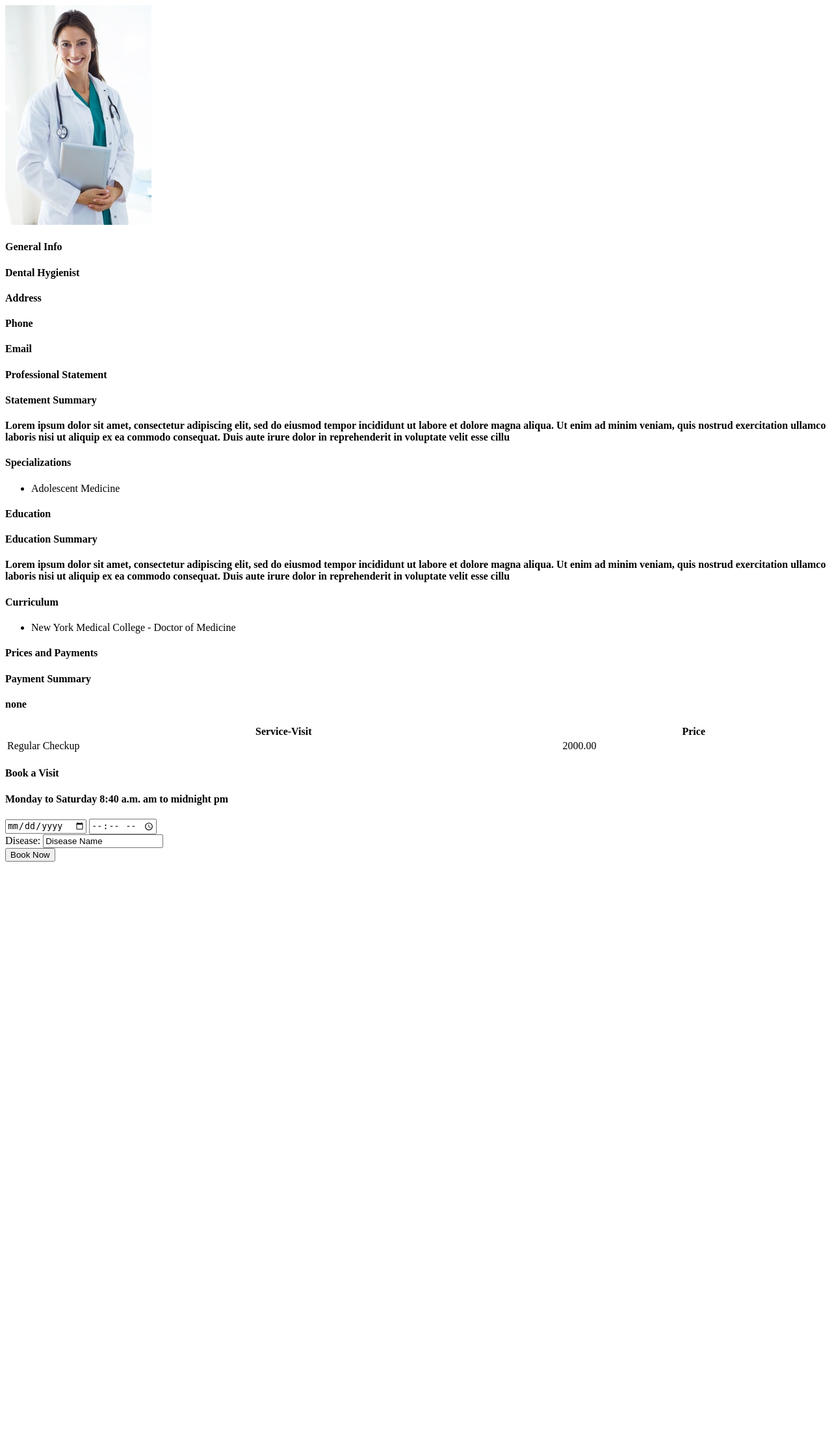
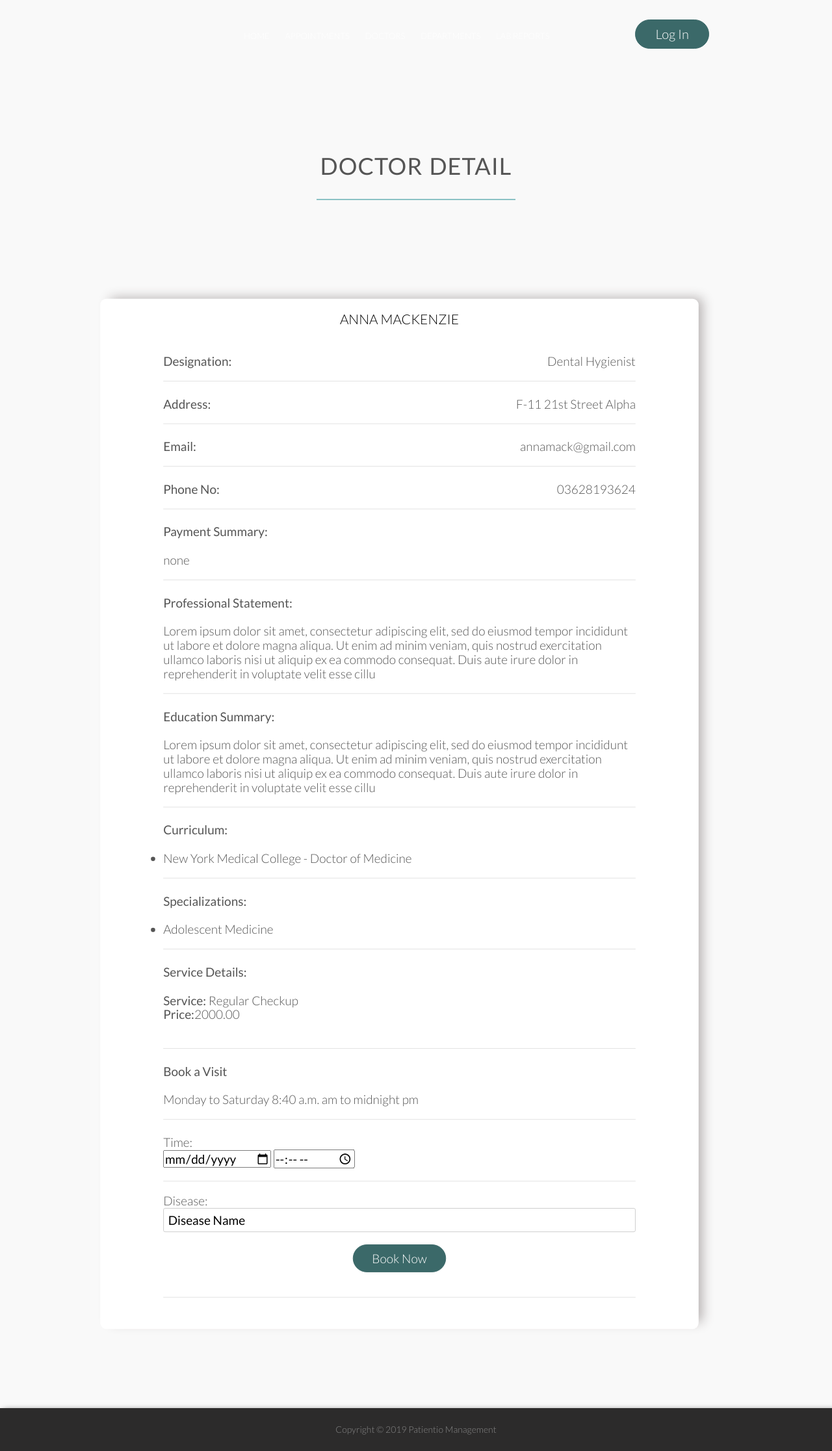
Before and after one commit to EeshaArif/Patientio, a Django app: page /1/doctor/ in a window 1280 px wide. Shown: the whole page at 65% size. Before the commit the page ends 1326 px from the top, so only its background shows below. Run offline with Django 3.2, Linux system fonts and the light colour scheme; data comes from the database, SQL or seed files in the repository; both versions use the stored data as it was after the commit.

Commit message:
designed-single-doctor

```diff
--- a/src/templates/doctor_list_booking.html
+++ b/src/templates/doctor_list_booking.html
@@ -89,7 +89,7 @@ call </i>
                        {{doctor.phone}}
                     </div>
                     <div>
-                     <a class="btn btn-full1" href="{% url 'about_us' %}" target="_blank">Appointment </a>
+                     <a class="btn btn-full1" href="{% url 'doctor_info' doctor.id %}" target="_blank">Appointment </a>
          </div>
                 </div>
 
--- a/src/templates/single_doctor_booking.html
+++ b/src/templates/single_doctor_booking.html
@@ -1,79 +1,147 @@
-<!DOCTYPE html>
-<html lang="en" dir="ltr">
-<head>
-  <meta charset="utf-8">
-  <title>Doctor Detail</title>
-</head>
-<body>
-  <div>
-    <div class="">
-      <img src="{{ doctor.image.url}}" alt="{{doctor.first_name}} {{doctor.last_name}}">
-      <h4>General Info</h4>
+{% extends "base_.html" %}
+{% load static %}
+            {% block content %}
+
+             {% include 'navbar.html' %}
+
+             <section class="section-declare  js--section-declare"></section>
+{% if message %}
+        <section>
+
+
+                     <div class="row tags">
+
+
+                           <div class="col row box plan-box feedback0">
+                            <h3><strong>Warning:</strong></h3>
+                            <div class="admin">
+<p class="">{{message}}</p>
+<a class="" href="/admin/">Admin</a>
    </div>
-    <div class="">
-      <h4>{{doctor.designation}}</h4>
-      <h4>{{doctor.person.first_name}} {{doctor.person.last_name}}</h4>
-      <h4>Address</h4>
-      <h4>{{doctor.person.address}}</h4>
-      <h4>Phone</h4>
-      <h4>{{doctor.person.phone}}</h4>
-      <h4>Email</h4>
-      <h4>{{doctor.person.email}}</h4>
  </div>
-    <div class="">
-      <h4>Professional Statement</h4>
-      <h4>Statement Summary</h4>
-      <h4>{{doctor.professional_statement_text}}</h4>
-      <h4>Specializations</h4>
-      {% for item in doctor.specialization.all %}
-      <ul>
-        <li>{{item.specialization}}</li>
-      </ul>
-      {% endfor %}
 </div>
-    <div class="">
-      <h4>Education</h4>
-      <h4>Education Summary</h4>
-      <h4>{{doctor.education}}</h4>
-      <h4>Curriculum</h4>
+
+</section>
+
+
+{% endif %}
+
+
+
+
+
+
+
+
+
+
+
+
+
+
+       <section class="section-doctor">
+            <div class="row js--wp-4">
+                <h2>Doctor Detail</h2>
+
+            </div>
+
+
+            <div class="row"></div>
+
+
+                <div class="reports2 box doctor reports js--wp-1-2-0" id="box5">
+             <!-- feedback{{forloop.counter0}}">-->
+                    <!--<img src="{{media_url}}{{ forloop.counter.image }}" alt="lisbon">-->
+
+                    <h3 class="">{{doctor.first_name}} {{doctor.last_name}} </h3>
+                    <div class="city-feature">
+                <strong>Designation:  </strong><span>
+                        {{doctor.designation}}</span>
+                    </div>
+                    <div class="city-feature">
+                         <strong>Address:  </strong><span>
+                       {{doctor.address}}</span>
+                    </div>
+                       <div class="city-feature">
+                            <strong>Email: </strong><span>
+                   {{doctor.email}}</span>
+                     </div>
+                        <div class="city-feature">
+                            <strong>Phone No: </strong><span>
+                   {{doctor.phone}}</span>
+                     </div>
+<div class="city-feature">
+                    <strong> Payment Summary: </strong><br><br>
+                    {{doctor.payment_statement}}
+                      </div>
+                    <div class="city-feature">
+                            <strong>Professional Statement:  </strong><br><br>
+                       {{doctor.professional_statement_text}}
+                    </div>
+                            <div class="city-feature">
+                            <strong>Education Summary: </strong><br><br>
+                        {{doctor.education}}
+                    </div>
+
+
+                <div class="city-feature">
+                            <strong>Curriculum: </strong><br><br>
                         {% for item in doctor.curriculum.all %}
       <ul>
         <li>{{item.major_subject}}</li>
       </ul>
       {% endfor %}
                     </div>
-    <div class="">
-      <h4>Prices and Payments</h4>
-      <h4>Payment Summary</h4>
-      <h4>{{doctor.payment_statement}}</h4>
-      <table style="width:100%">
-        <tr>
-          <th>Service-Visit</th>
-          <th>Price</th>
-        </tr>
+
+<div class="city-feature">
+
+ <strong>Specializations: </strong><br><br>
+      {% for item in doctor.specialization.all %}
+      <ul>
+        <li>{{item.specialization}}</li>
+      </ul>
+      {% endfor %}
+
+</div>
+
+
+<div class="city-feature">
+  <strong>Service Details:</strong><br><br>
       {% for item in doctor.price.all %}
         <tr>
-          <td>{{item.disease_name}}</td>
-          <td>{{item.price}}</td>
+          <td><strong>Service:</strong> {{item.disease_name}}</td><br>
+          <td><strong>Price:</strong>{{item.price}}</td>
         </tr>
+        <br><br>
         {% endfor %}
-      </table>
+
+
 </div>
+
+
+
+
+<div class="city-feature">
+        <strong>Book a Visit</strong><br><br>
+        {% if error_message %}{{ error_message }}{% endif %}
+
+        {{doctor.start_duty_day}} to {{doctor.end_duty_day}} {{doctor.start_time}} am to {{doctor.end_time}} pm
+
+
 </div>
-    <div class="">
-      <div class="">
-        <h4>Book a Visit</h4>
-        {% if error_message %}<p><strong>{{ error_message }}</strong></p>{% endif %}
-        <h4>{{doctor.start_duty_day}} to {{doctor.end_duty_day}} {{doctor.start_time}} am to {{doctor.end_time}} pm</h4>
-      </div>
-      <div class="">
+
+
+
+<div>
+
   <form class="" action="{% url 'booking' doctor.id %}" method="post">
             {% csrf_token %}
+            Time: <br>
         <input type="date" name="Appointment Date">
         <input type="time" name="Appointment Time">
       </div>
       <div class="">
-        Disease:
+        Disease:<br>
           <input type="text" name="issue" value="Disease Name">
           <div class="">
             <input type="submit" name="Book Now" value="Book Now">
@@ -81,6 +149,27 @@
 
         </form>
 </div>
+
+
+
+
+                    <div>
          </div>
-</body>
-</html>
+
+                </div>
+
+
+<div class="row">
+</div>
+</section>
+
+
+
+
+
+
+
+
+
+
+{% endblock %}
```
Also changed, not shown: src/templates/index.html (+4 -3 lines), src/db.sqlite3. Lines whose indentation alone changed are shown as unchanged.
